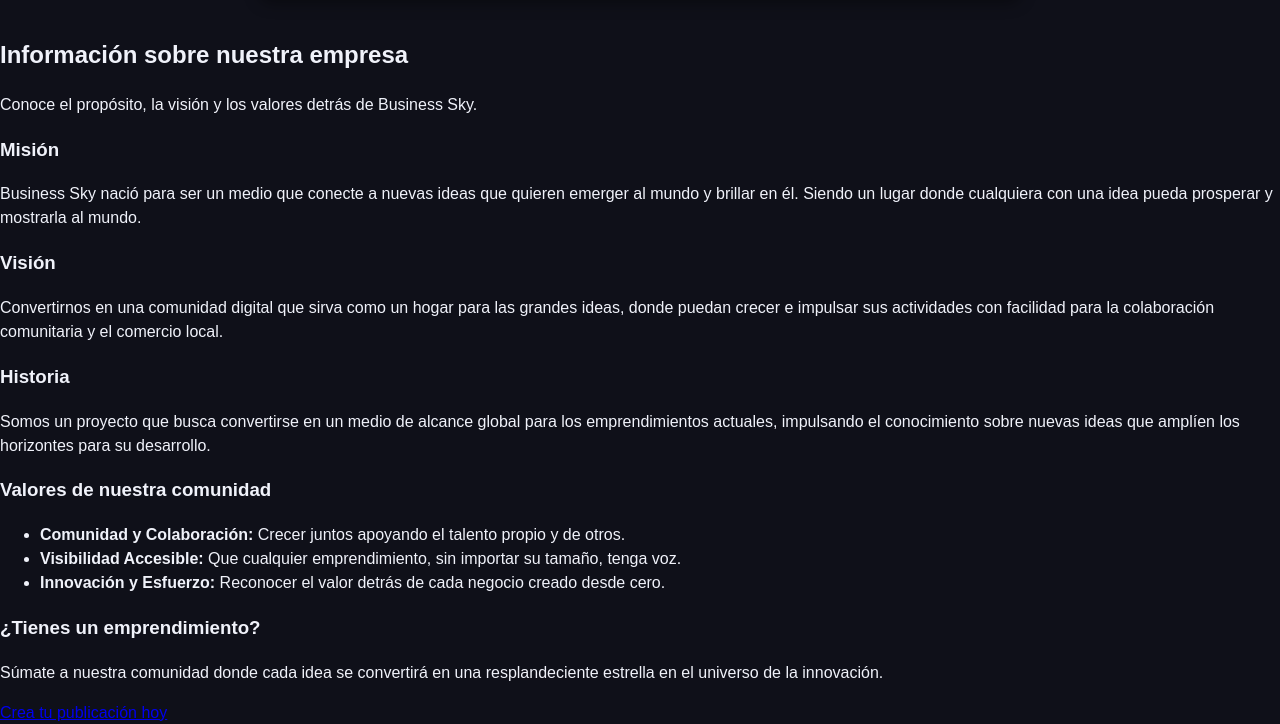
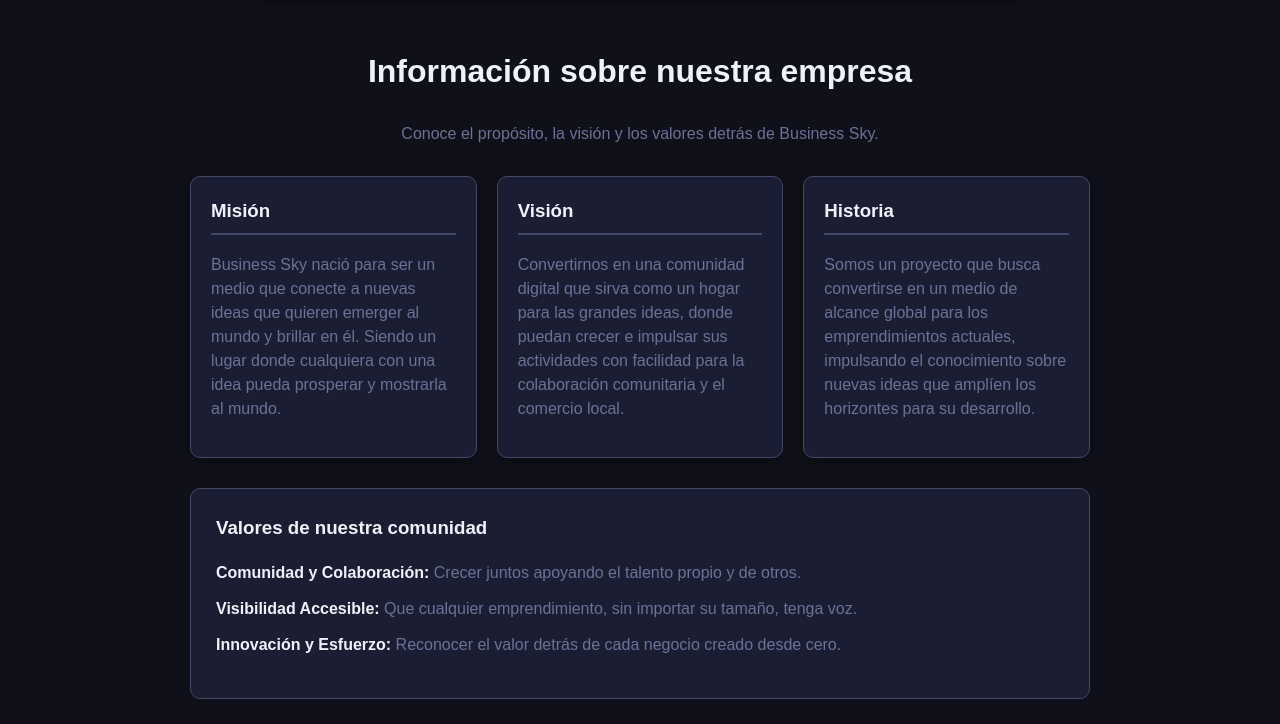
Before and after one commit to Eithan2316/Proyecto_Diseno, a plain HTML site: page index.html in a window 1280 px wide. Shown: the part 3996-4720 px from the top of the page. Drawn offline with Linux system fonts and the light colour scheme; files whose address does not match are found by name.

Commit message:
Se agrega el diseño de la información sobre la empresa

```diff
--- a/Estilos/style.css
+++ b/Estilos/style.css
@@ -215,7 +215,7 @@ form textarea {/*Se le dan los artibutos al form que contiene textarea*/
     text-align: center;/*Centra el texto*/
 }
 /*Diseño del perfil*/
-#Perfil {
+#Perfil {/*Se estiliza la sección del perfil con distintos atrbutos*/
     max-width: 700px;
     margin: 40px auto;
     background-color: var(--space-cadet-dark);
@@ -224,7 +224,7 @@ form textarea {/*Se le dan los artibutos al form que contiene textarea*/
     border: 1px solid var(--purple-navy);
     box-shadow: 0 6px 15px rgba(0, 0, 0, 0.4);
 }
-.Perfil_cabecera {
+.Perfil_cabecera {/*Se muestra una clase que guarda atributos que irán a la cabecera del perfil*/
     display: flex;
     align-items: center;
     gap: 20px;
@@ -233,12 +233,120 @@ form textarea {/*Se le dan los artibutos al form que contiene textarea*/
     margin-bottom: 20px;
     flex-wrap: wrap;
 }
-#imagen_usuario {
+#imagen_usuario {/*Se edita la imagen para que al ser agregada llegue acomodada con ciertas dimensiones y color de borde*/
     border-radius: 50%;
     object-fit: cover;
     border: 3px solid var(--purple-navy);
 }
-.contenido_usuario p {
+.contenido_usuario p {/*Se da un margen y color de letra al contenido del perfil guardado en la clase*/
     margin: 10px 0;
     color: var(--dark-blue-gray);
 }
+/*Diseño de Acerca de, que es la información de la empresa*/
+#Acerca_de {/*Nos ponemos en la seccion para limitar su ancho, separar arriba y abajo con el margen; además de dar un espacio interno a los lados*/
+    max-width: 900px;
+    margin: 50px auto;
+    padding: 0 20px;
+}
+.acerca-header {/*Nos pone en la sección para alinear el texto y dejar un espacio de separación hacía abajo*/
+    text-align: center;
+    margin-bottom: 30px;
+}
+.acerca-header h2 {/*Define el color de texto y el tamaño del encabezado h2 con su respectiva sección*/
+    color: var(--texto-claro);
+    font-size: 2rem;
+}
+.subtitulo-acerca {/*Define la clase que contiene un párrafo al que se le agrega el color del texto*/
+    color: var(--dark-blue-gray);
+}
+.acerca-grid {/*Muestra que se usa una clase con grid al que se le agregan sus columnas, las separa y deja un margen en la parte inferior*/
+    display: grid;
+    grid-template-columns: repeat(auto-fit, minmax(260px, 1fr));
+    gap: 20px;
+    margin-bottom: 30px;
+}
+.acerca-card {/*Diseña las tarjetas que contienen la información. Se les da un color de fondo, un borde redondeado, se le agrega una sombra y una transición*/
+    background-color: var(--space-cadet-dark);
+    border: 1px solid var(--purple-navy);
+    border-radius: 10px;
+    padding: 20px;
+    box-shadow: 0 4px 10px rgba(0, 0, 0, 0.3);
+    transition: transform 0.3s ease;
+}
+.acerca-card:hover {/*Define que pasará al pasar el mouse sobre él. Teniendo una elevación hacía arriba y se cambia el color del borde*/
+    transform: translateY(-5px);
+    border-color: var(--dark-blue-gray);
+}
+.acerca-card h3 {/*Se agregan ciertos atributos a la clase del encabezado h3. Siendo el color de letra, quita el margen superior, dibuja una línea inferior y añade espacio interior abajo c*/
+    color: var(--texto-claro);
+    margin-top: 0;
+    border-bottom: 2px solid var(--purple-navy);
+    padding-bottom: 8px;
+}
+.acerca-card p {/*Le da un color de letra a la clase que tiene el párrafo*/
+    color: var(--dark-blue-gray);
+}
+.valores-container {/*Se diseña la caja que guarda los valores*/
+    background-color: var(--space-cadet-dark);/*Se da un color de fondo*/
+    border: 1px solid var(--purple-navy);/*Se agrega un borde sólido*/
+    border-radius: 10px;/*Se redondea dicho borde*/
+    padding: 25px;/*Se deja un margen interior que separa el contenido con un espacio*/
+    margin-bottom: 30px;/*Se separa el contenedor hacía abajo*/
+}
+.valores-container h3 {/*Se toma la clase que lleva el encabezado h3 para darle un color de texto y quitarle su margen arriba*/
+    color: var(--texto-claro);
+    margin-top: 0;
+}
+.valores-lista {/*Se toma la clase de la lista para quitarle su estilo y remueve el relleno izquierdo*/
+    list-style-type: none;
+    padding: 0;
+}
+.valores-lista li {/*Se da un margen inferior y un color de letra en el contenido del li*/
+    margin-bottom: 12px;
+    color: var(--dark-blue-gray);
+}
+.valores-lista li strong {/*Se le asigna a los li que tienen strong un color respectivo*/
+    color: var(--texto-claro);
+}
+.llamado-accion {/*Es el contenedor general que lleva los llamados a la acción*/
+    background: linear-gradient(135deg, var(--space-cadet-dark), var(--space-cadet));/*Se le da un color de fondo degradado al combinar dos variables*/
+    border: 1px solid var(--purple-navy);/*Se le asigna un borde*/
+    text-align: center;/*Se alinea en el centro*/
+    padding: 30px;/*Se agrega un espacio interior*/
+    border-radius: 10px;/*Se redondea el borde*/
+    box-shadow: 0 4px 10px rgba(0, 0, 0, 0.3);/*Se le asigna una sombra*/
+}
+.llamado-accion h3 {/*A los encabezados h3 de las clases puestas en el contenedor mayor se le asignan ciertos valores*/
+    color: var(--texto-claro);/*Se da un color de letra*/
+    margin-top: 0;/*Se elimina el margen superior*/
+}
+.llamado-accion p {/*Se llama al párrafo que irá en el cada parte respectiva*/
+    color: var(--dark-blue-gray);/*Se le asigna un color de letra*/
+}
+a.llamado-accion {/*Se llama al enlace interno en la clase*/
+    display: inline-block;/*Convierte el enlace en un bloque de línea*/
+    background-color: var(--space-cadet);/*Le da un color de fondo*/
+    color: var(--texto-claro);/*Le brinda un color de letra*/
+    text-decoration: none;/*Elimina el subrayado*/
+    padding: 10px 25px;/*Aplica un espacio interior*/
+    border: 1px solid var(--purple-navy);/*Le asigna un borde*/
+    border-radius: 20px;/*Redondea el borde*/
+    font-weight: bold;/*Pone el texto en negrita*/
+    margin-top: 15px;/*Se le asigna un margen arriba*/
+    transition: background-color 0.3s ease;/*Configura una animación fluida con un cambio de color al pasar el mouse*/
+}
+a.llamado-accion:hover {/*Se dará un atributo que cambiará el enlace cuando un mouse pase sobre él*/
+    background-color: var(--purple-navy);/*Cambia de color el fondo*/
+}
+/*Diseño responsivo*/
+@media (max-width: 768px) {/*Cambia los estilos dentro del contenedor cuando la pantalla mide una cantidad específica de ancho o menos*/
+    nav ul {/*Trata con el menú de navegación*/
+        flex-direction: column;/*Cambia la rientación del menú flexible*/
+        align-items: center;/*Centra el contenido*/
+    }
+
+    .Perfil_cabecera {/*Trata la cabecera del perfil de usuario*/
+        flex-direction: column;/*Cambia los elementos internos a una columna vertical*/
+        text-align: center;/*Centra el contenido*/
+    }
+}
```
